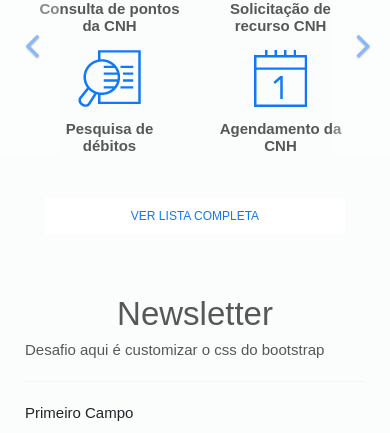
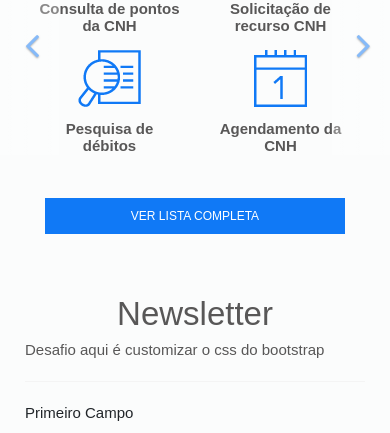
Before and after one commit to allisonjuliodeoliveiranunes/TestFrontNetFlex, a PHP site: page / in a window 390 px wide. Shown: the part 601-1034 px from the top of the page. Run offline with PHP 8.4, Linux system fonts and the light colour scheme; some libraries are stand-ins or nearby versions.

Commit message:
Página Finalizada

```diff
--- a/assets/css/style.css
+++ b/assets/css/style.css
@@ -398,7 +398,7 @@ color: #fbfcfd;
 #Cmobile {
     height: 340px;
 }
-.btn-default{
+#colapse .btn-default{
   background: #fff !important;
   color: #1079f6 !important;
 }
```
